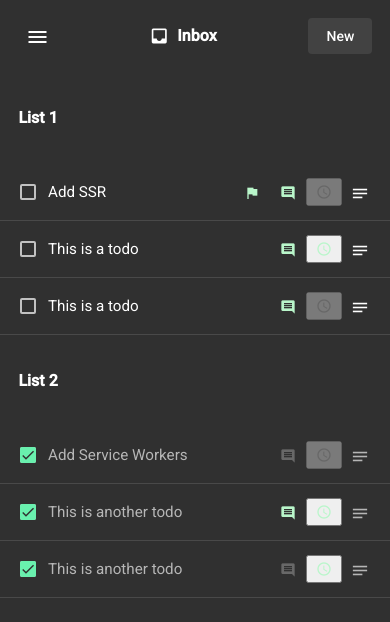
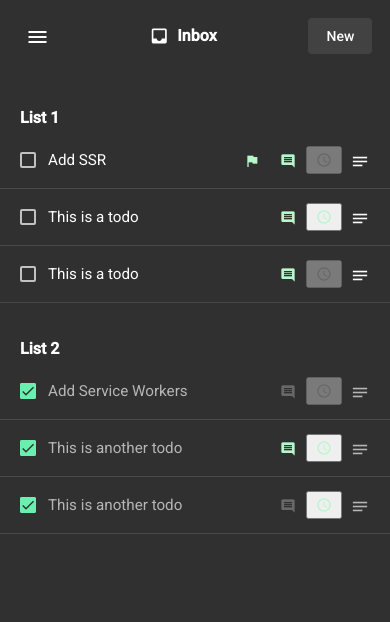
Before and after one commit to wintersteve/todo, an Angular app: page / in a window 390 px wide. Shown: the top 622 px of the page. Built offline with nearby package versions, Linux system fonts and the light colour scheme.

Commit message:
fix padding on mobile

```diff
--- a/src/app/todos/todos.component.scss
+++ b/src/app/todos/todos.component.scss
@@ -115,7 +115,7 @@
 		padding: 1.5rem;
 	}
 	.list {
-		padding: 2rem 1.15rem;
+		padding: 2rem 1.25rem 0;
 	}
 	.icon {
 		margin-right: 0;
```
